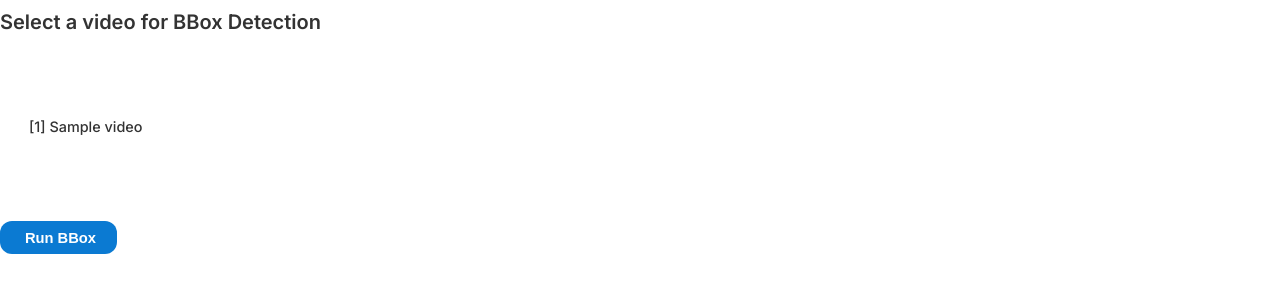
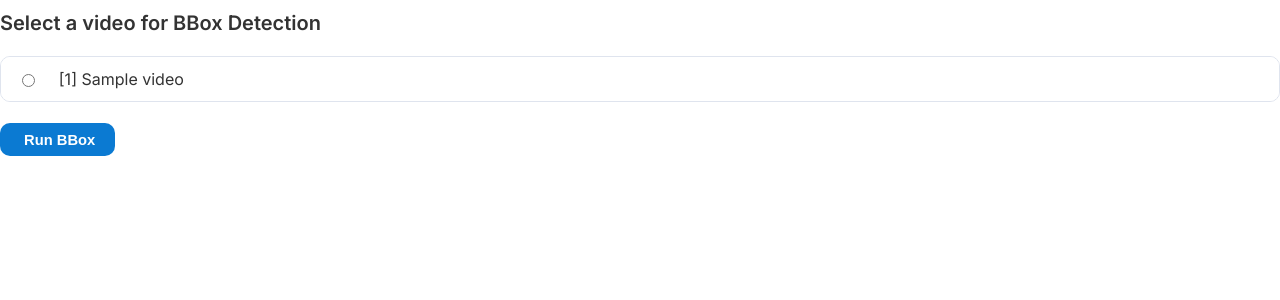
Before and after one commit to marutyan/Intelligent-Systems-Project, a Django app: page /selectDetect/ in a window 1280 px wide. Shown: the top 300 px of the page. Run offline with Django 5.2, Linux system fonts and the light colour scheme; tables that the repository leaves empty hold one stand-in row (values such as "Sample post"); some libraries are stand-ins or nearby versions.

Commit message:
style(ui): replace card layout with list-group style for BBox video selection

```diff
--- a/no06/templates/no06/select_detect.html
+++ b/no06/templates/no06/select_detect.html
@@ -4,70 +4,61 @@
 <meta charset="UTF-8">
 <title>BBox Detection – Select Video</title>
 
+<!-- Fonts / Icons -->
 <link href="https://fonts.googleapis.com/css2?family=Inter:wght@400;500;600&display=swap" rel="stylesheet">
 <link href="https://cdnjs.cloudflare.com/ajax/libs/tabler-icons/2.47.0/iconfont/tabler-icons.min.css" rel="stylesheet">
 
 <style>
 :root{
-  --blue:#0b7ad2;        /* 基調色 */
-  --blue-dark:#075aa3;
-  --green:#1abc9c;       /* チェック丸 */
-  --radius:12px;
-  font-family:"Inter",system-ui,sans-serif;
+  --blue  : #0b7ad2;
+  --blue-d: #075aa3;
+  --blue-l: #e8f1ff;
+  --radius: 10px;
+  font-family: "Inter", system-ui, sans-serif;
+}
+body{margin:0;padding:0;font-family:inherit;color:#333;}
+
+h2{
+  margin:.7rem 0 1.3rem;
+  font-size:1.25rem;
+  font-weight:600;
 }
 
-body{margin:0;padding:0;font-family:inherit;color:#333;}
-
-h2{margin:.6rem 0 1.3rem;font-size:1.25rem;font-weight:600;}
-
-#grid{
-  display:grid;
-  grid-template-columns:repeat(auto-fill,minmax(220px,1fr));
-  gap:1rem;
+/* ---------- List group ---------- */
+.list-group{
+  border:1px solid #dfe4ee;
+  border-radius:var(--radius);
+  overflow:hidden;
 }
 
-/* ── カード ──────────────────── */
-.card{
-  position:relative;
-  border:2px solid transparent;
-  border-radius:var(--radius);
-  min-height:140px;cursor:pointer;
-  background:#fff;display:flex;align-items:center;
-  transition:border-color .18s,box-shadow .18s,background .18s,transform .18s;
+.list-item{
+  display:flex;align-items:center;gap:.65rem;
+  padding:.75rem 1rem;
+  border-bottom:1px solid #e8edf5;
+  background:#fff;
+  cursor:pointer;
+  transition:background .15s,color .15s;
 }
-.card:hover{
-  background:#f1f7ff;
-  transform:translateY(-2px);
-  box-shadow:0 4px 12px rgba(0,0,0,.08);
+.list-item:last-child{border-bottom:none;}
+.list-item:hover{background:var(--blue-l);}
+.list-item input{pointer-events:none;}
+
+.list-item.selected{
+  background:var(--blue);
+  color:#fff;
 }
-.card input[type=radio]{position:absolute;opacity:0;pointer-events:none;}
+.list-item.selected i{color:#fff;}
+.list-item i{color:var(--blue);}
 
-.card-title{
-  padding:1rem;
-  font-size:.9rem;font-weight:500;
-  display:flex;align-items:center;gap:.45rem;
+.run-btn{
+  margin-top:1.3rem;
+  padding:.55rem 1.25rem;
+  font-size:.92rem;font-weight:600;
+  border:none;border-radius:var(--radius);
+  background:var(--blue);color:#fff;cursor:pointer;
+  transition:background .15s;
 }
-
-/* ── 選択状態（色を大きく変化） ── */
-.card.selected{
-  background:#e8f2ff;              /* ★ 薄いブルー背景 */
-  border-color:var(--blue);        /* 青枠 */
-  box-shadow:0 0 0 3px rgba(11,122,210,.35);
-}
-.card.selected::after{
-  content:"";
-  position:absolute;top:8px;right:8px;
-  width:22px;height:22px;border-radius:50%;background:var(--green);
-  mask:url('https://cdnjs.cloudflare.com/ajax/libs/tabler-icons/2.47.0/icons/check.svg') center/contain no-repeat;
-}
-
-/* ── 実行ボタン ───────────────── */
-.run-btn{
-  margin-top:1.4rem;padding:.55rem 1.3rem;font-size:.92rem;font-weight:600;
-  border:none;border-radius:var(--radius);
-  background:var(--blue);color:#fff;cursor:pointer;transition:background .15s;
-}
-.run-btn:hover{background:var(--blue-dark);}
+.run-btn:hover{background:var(--blue-d);}
 
 #detect-result{margin-top:1.6rem;}
 </style>
@@ -77,14 +68,15 @@ h2{margin:.6rem 0 1.3rem;font-size:1.25rem;font-weight:600;}
 <h2>Select a video for BBox Detection</h2>
 
 <form id="detect-select-form">
-  <div id="grid">
+
+  <div class="list-group" id="video-list">
     {% for v in videos %}
-      <label class="card">
+      <label class="list-item">
         <input type="radio" name="video_id" value="{{ v.id }}">
-        <span class="card-title"><i class="ti ti-video"></i>&nbsp;[{{ v.id }}] {{ v.name }}</span>
+        <i class="ti ti-video"></i> [{{ v.id }}] {{ v.name }}
       </label>
     {% empty %}
-      <p>No videos available.</p>
+      <p style="padding:.8rem;">No videos available.</p>
     {% endfor %}
   </div>
 
@@ -94,13 +86,14 @@ h2{margin:.6rem 0 1.3rem;font-size:1.25rem;font-weight:600;}
 <div id="detect-result"></div>
 
 <script>
-/* ── クリックで selected クラス & input チェック ── */
-document.getElementById('grid').addEventListener('click', e=>{
-  const card=e.target.closest('.card');
-  if(!card) return;
-  document.querySelectorAll('.card').forEach(c=>c.classList.remove('selected'));
-  card.classList.add('selected');
-  card.querySelector('input[type="radio"]').checked=true;
+/* --- 行クリックで選択ハイライト --- */
+const list=document.getElementById('video-list');
+list?.addEventListener('click',e=>{
+  const row=e.target.closest('.list-item');
+  if(!row) return;
+  list.querySelectorAll('.list-item').forEach(r=>r.classList.remove('selected'));
+  row.classList.add('selected');
+  row.querySelector('input').checked=true;
 });
 </script>
 </body>
```
